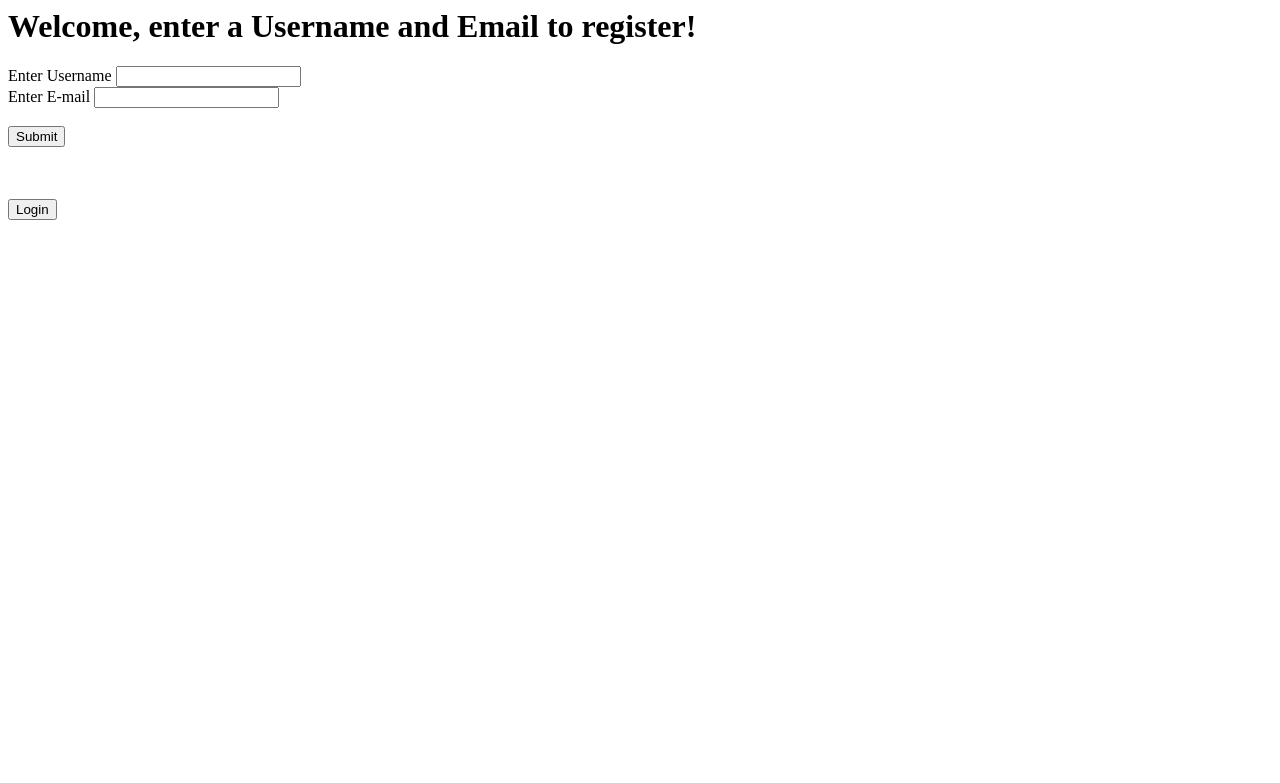
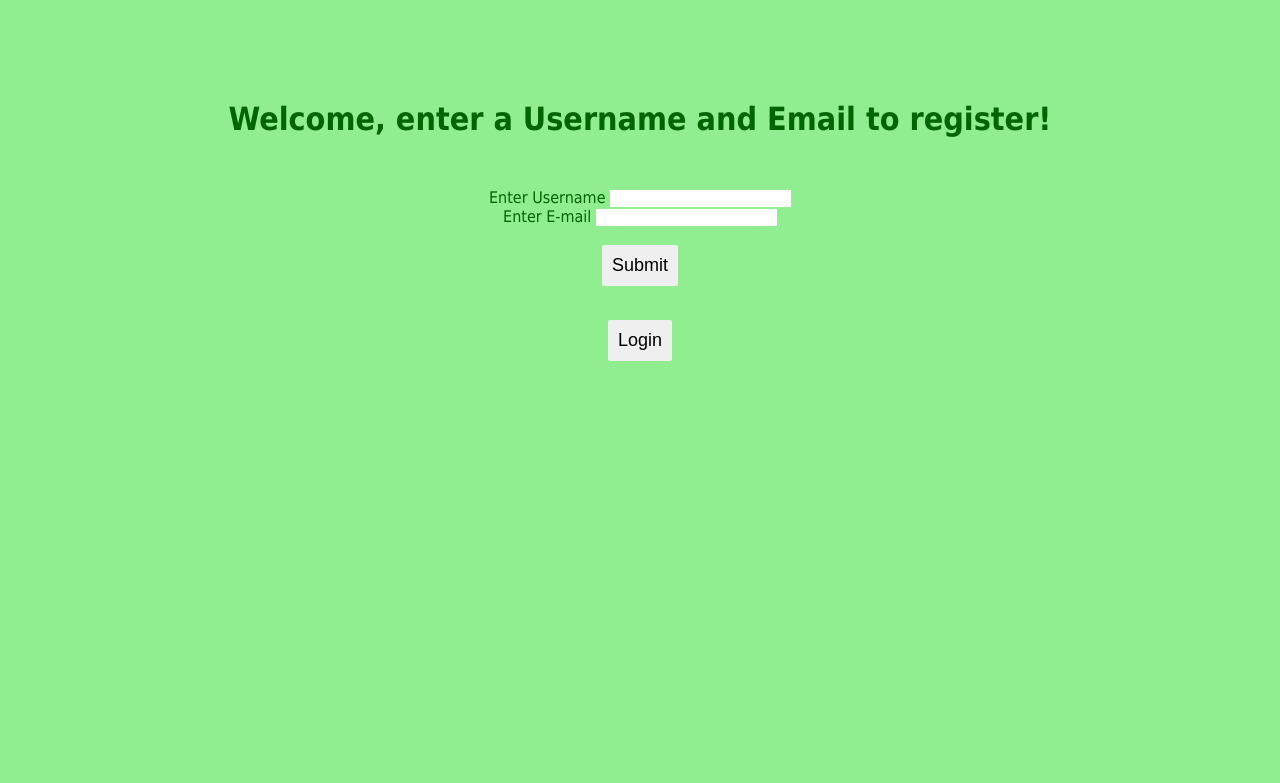
Before and after one commit to khaledm99/Collector-s-Database-App---CPSC-471-Final-Project, a PHP site: page / in a window 1280 px wide. Shown: the top 783 px of the page. Run offline with PHP 8.4, Linux system fonts and the light colour scheme.

Commit message:
Added a basic css setup
Added a style block, and wrapped all code in <body> tags, as well as placed <div> tags around all php generated strings so they would take on the style as well

```diff
--- a/index.php
+++ b/index.php
@@ -1,3 +1,38 @@
+<html>
+<style type = "text/css">
+    body {
+        background-color: lightgreen;
+        margin: 100px;
+        color: darkgreen;
+
+    }
+    h1 {
+        text-align: center;
+        font-family: tahoma;
+        margin: 50px;
+    }
+    form {
+        text-align: center;
+        font-family: tahoma;
+    }
+    div {
+        text-align: center;
+        font-family: tahoma;
+    }
+    input[type=text] {
+        border: none;
+    }
+    input[type=button], input[type=submit] {
+        border: none;
+        border-radius: 2px;
+        font-size: 18px;
+        padding: 10px;
+    }
+    input[type=submit]:hover {
+        color: white;
+    }
+
+</style>
 <?php
     $connection = mysqli_connect("localhost","root","password","main");
     if(!$connection) {
@@ -5,9 +40,9 @@
     }
 ?>
 
+<h1> Welcome, enter a Username and Email to register! </h1>
+<body>
 
-
-<h1> Welcome, enter a Username and Email to register! </h1>
 <form action="index.php" method="post">
     <label for="uname">Enter Username</label>
     <input type="text" id="uname" name="username"></br>
@@ -22,11 +57,11 @@ if (isset($_POST['Submit'])) {
         $email = htmlentities($_POST['email']);
         $input_err = FALSE;
         if(empty(trim($username))) {
-            echo("Please enter a username </br>");
+            echo("<div>Please enter a username </div></br>");
             $input_err = TRUE;
         }
         if(empty(trim($email))) {
-            echo("Please enter an email </br>");
+            echo("<div>Please enter an email </div></br>");
             $input_err = TRUE;
         }
 
@@ -42,7 +77,7 @@ if (isset($_POST['Submit'])) {
             // $result = mysqli_query($connection, $query);
             $insertion_err = FALSE;
             if ($result != 1) {
-                echo("username already exists, please try again");
+                echo("<div>username already exists, please try again</div>");
             } else {
                 $query = "INSERT INTO SUPER_COLLECTION (Name, Owner_username, no_of_subcollections) VALUES (?'s collection', ?, 1)";
 
@@ -101,7 +136,7 @@ if (isset($_POST['Submit'])) {
 
             }
             if(!$insertion_err){
-                echo(("Successfully registered '$username'!</br>"));
+                echo(("<div>Successfully registered '$username'!</div></br>"));
             }
         }
 
@@ -111,7 +146,9 @@ if (isset($_POST['Submit'])) {
 
     }
 ?>
-</br></br>
+</br>
 <form action="login.php">
     <input type="submit" value="Login" />
 </form>
+</body>
+</html>
```
Also changed, not shown: dashboard.php (+37 -1 lines), login.php (+45 -7 lines), wishlist.php (+39 -0 lines).
